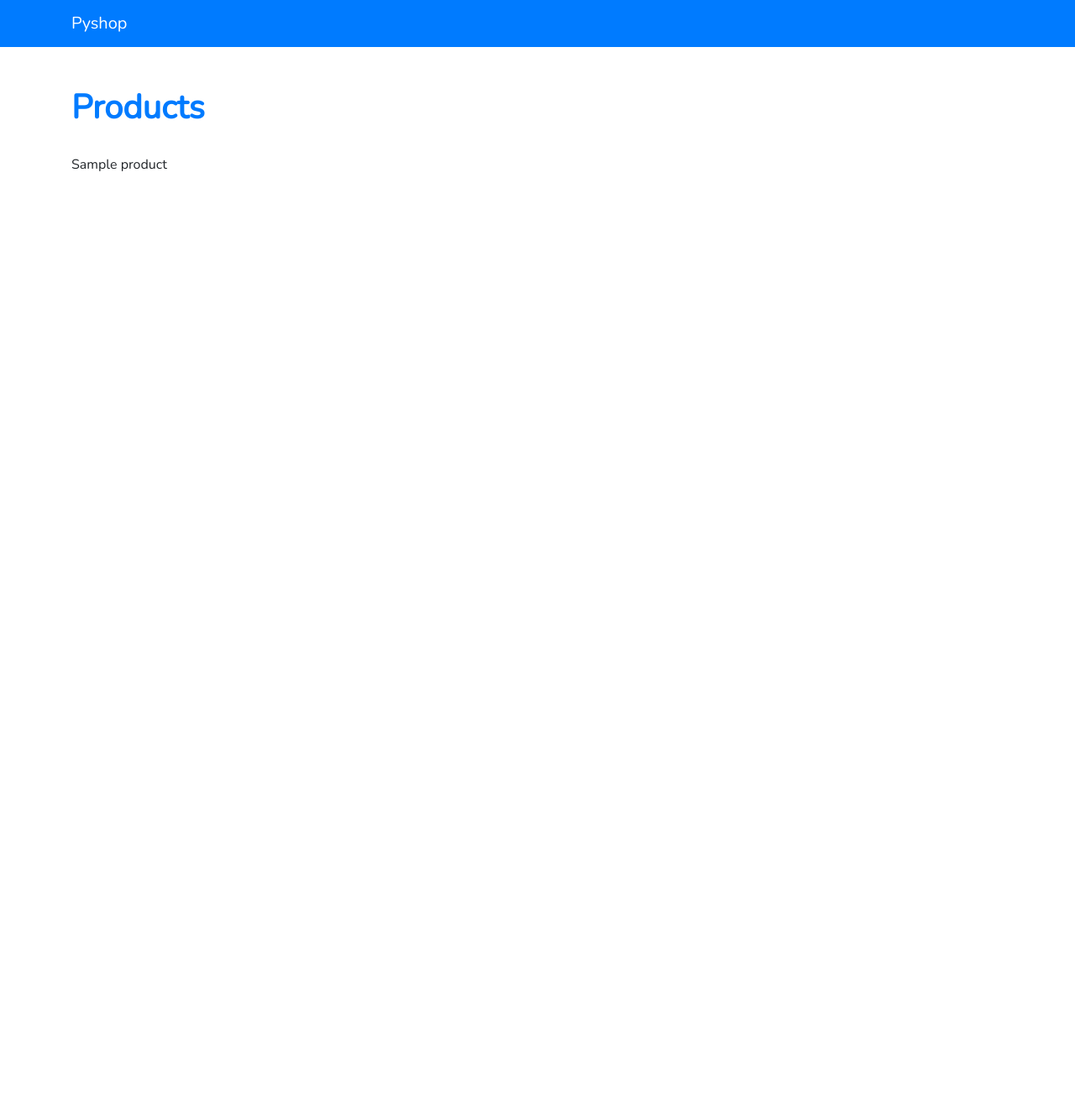
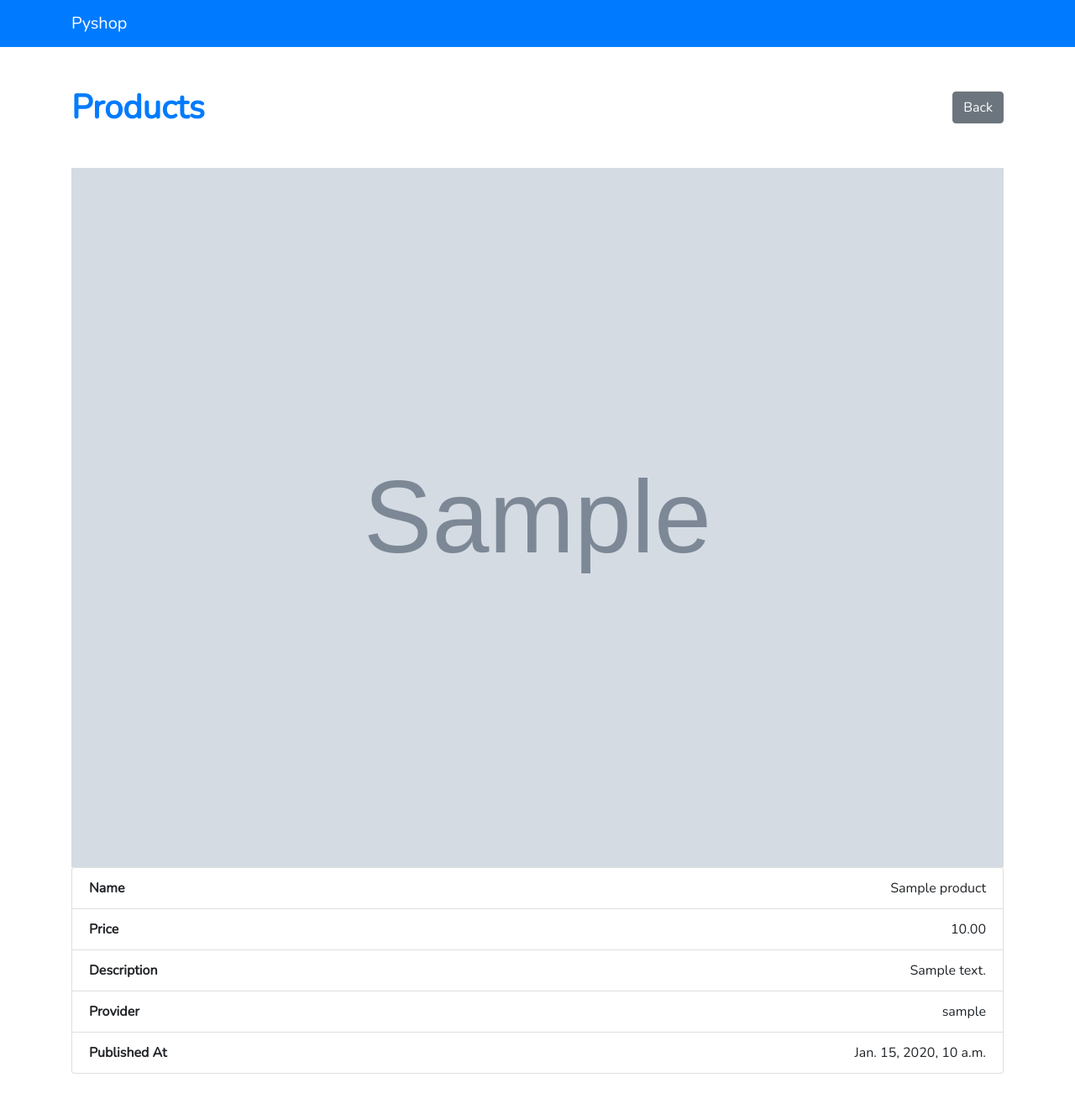
Before and after one commit to rooneyrulz/django_pyshop, a Django app: page /product/details/1/ in a window 1280 px wide. Shown: the whole page at 84% size. Before the commit the page ends 204 px from the top, so only its background shows below. Run offline with Django 3.2, Linux system fonts and the light colour scheme; tables that the repository leaves empty hold one stand-in row (values such as "Sample post"); grey boxes marked "Sample" are stand-in pictures; some libraries are stand-ins or nearby versions.

Commit message:
modified product details view and working on edit

```diff
--- /dev/null
+++ b/src/assets/css/style.css
@@ -0,0 +1,46 @@
+* {
+	box-sizing: border-box;
+}
+
+body {
+	margin: 0;
+	padding: 0;
+	line-height: 1.5;
+	font-weight: 400;
+	font-size: 1rem;
+	font-family: 'Nunito', sans-serif;
+	overflow-x: hidden;
+}
+
+/* Product List */
+
+.product-list img {
+	width: 100%;
+	height: 300px;
+}
+
+
+
+
+/* Product Details */
+
+.product-details-header {
+	display: flex;
+	flex-direction: row;
+	justify-content: space-between;
+	align-items: center;
+}
+
+.product-details img {
+	width: 100%;
+	min-height: 300px;
+	margin: auto;
+	background-size: cover;
+	background-position: center;
+	background-repeat: no-repeat;
+}
+/*
+.product-details ul :nth-child(even) {
+	background: #555;
+}
+*/
--- /dev/null
+++ b/src/product/templates/product/product_delete.html
@@ -0,0 +1,6 @@
+{% extends 'base.html' %}
+
+{% block content %}
+	<h1 style="font-weight: bold;" class="text-primary">Delete Product</h1>
+	<br>
+{% endblock %}
--- a/src/product/templates/product/product_details.html
+++ b/src/product/templates/product/product_details.html
@@ -1,7 +1,46 @@
 {% extends 'base.html' %}
 
 {% block content %}
-	<h1 style="font-weight: bold;" class="text-primary">Products</h1>
-	<br>
-	{{ product.name }}
+	<div class="product-details-header">
+		<h1 style="font-weight: bold;" class="text-primary m-0">Products</h1>
+		<div>
+			<a class="btn btn-secondary" href="/product">Back</a>
+		</div>
+	</div>
+	<br><br>
+	<div class="row">
+		<div class="col-sm-12">
+			<div class="product-details">
+				<img src="{{ product.image.url }}">
+				<ul class="list-group">
+					<li class="list-group-item">
+						<strong class="float-left">Name</strong>
+						<span class="float-right">{{ product.name }}</span>
+					</li>
+					<li class="list-group-item">
+						<strong class="float-left">Price</strong>
+						<span class="float-right">{{ product.price }}</span>
+					</li>
+					<li class="list-group-item">
+						<strong class="float-left">Description</strong>
+						<span class="float-right">{{ product.description }}</span>
+					</li>
+					<li class="list-group-item">
+						<strong class="float-left">Provider</strong>
+						<span class="float-right">{{ product.provider }}</span>
+					</li>
+					<li class="list-group-item">
+						<strong class="float-left">Published At</strong>
+						<span class="float-right">{{ product.date }}</span>
+					</li>
+				</ul>
+				{% if product.provider.id == request.user.id %}
+					<div class="btn-group">
+						<a class="btn btn-secondary" href="#!">Edit</a>
+						<a class="btn btn-danger" href="#!">Delete</a>
+					</div>
+				{% endif %}
+			</div>
+		</div>
+	</div>
 {% endblock %}
--- /dev/null
+++ b/src/product/templates/product/product_edit.html
@@ -0,0 +1,6 @@
+{% extends 'base.html' %}
+
+{% block content %}
+	<h1 style="font-weight: bold;" class="text-primary">Update Product</h1>
+	<br>
+{% endblock %}
--- a/src/product/templates/product/product_list.html
+++ b/src/product/templates/product/product_list.html
@@ -3,6 +3,7 @@
 {% block content %}
 	<h1 style="font-weight: bold;" class="text-primary">Products</h1>
 	<br>
+	<div class="product-list">
 		{% if error_msg %}
 			<p class="lead text-secondary">{{ error_msg }}</p>
 		{% else %}
@@ -25,4 +26,5 @@
 			{% endfor %}
 		</div>
 		{% endif %}
+	</div>
 {% endblock %}
--- a/src/product/urls.py
+++ b/src/product/urls.py
@@ -1,12 +1,13 @@
 from django.urls import path
 
-from .views import product_list_view, product_details_view, product_create_view, product_auth_list_view
-
+from .views import product_list_view, product_details_view, product_create_view, product_auth_list_view, product_edit_view, product_delete_view
 
 app_name = 'product'
 urlpatterns = [
 	path('', product_list_view, name='product_list_view'),
 	path('details/<int:id>/', product_details_view, name='product_details_view'),
+	path('details/<int:id>/edit/', product_edit_view, name='product_edit_view'),
+	path('details/<int:id>/delete/', product_delete_view, name='product_delete_view'),
 	path('my-product/', product_auth_list_view, name='product_auth_list_view'),
 	path('create/', product_create_view, name='product_create_view')
 ]
--- a/src/product/views.py
+++ b/src/product/views.py
@@ -1,5 +1,5 @@
 from django.contrib.admin.views.decorators import staff_member_required
-from django.shortcuts import render
+from django.shortcuts import render, get_object_or_404
 from django.http import HttpResponse
 
 from .models import Product
@@ -43,8 +43,18 @@ def product_create_view(request):
 
 
 def product_details_view(request, id):
-	product = Product.objects.get(id=id)
+	product = get_object_or_404(Product, id=id)
 	context = {
 		'product': product
 	}
 	return render(request, 'product/product_details.html', context)
+
+
+def product_edit_view(request, id):
+	context = {}
+	return render(request, 'product/product_edit.html', context)
+
+
+def product_delete_view(request, id):
+	context = {}
+	return render(request, 'product/product_delete.html', context)
--- a/src/templates/base.html
+++ b/src/templates/base.html
@@ -1,16 +1,18 @@
+{% load static %}
 <!DOCTYPE html>
 <html lang="en">
 <head>
 	<meta charset="UTF-8">
 	<link href="https://fonts.googleapis.com/css?family=Nunito&display=swap" rel="stylesheet">
 	<link rel="stylesheet" href="https://stackpath.bootstrapcdn.com/bootstrap/4.1.3/css/bootstrap.min.css" integrity="sha384-MCw98/SFnGE8fJT3GXwEOngsV7Zt27NXFoaoApmYm81iuXoPkFOJwJ8ERdknLPMO" crossorigin="anonymous">
+	<link rel="stylesheet" type="text/css" href="{% static '/css/style.css' %}">
 	{% if title %}
 		<title>Pyshop | {{ title }}</title>
 	{% else %}
 		<title>Pyshop</title>
 	{% endif %}
 </head>
-<body style="font-family: 'Nunito', sans-serif;">
+<body>
 
 	<header>
 		{% include 'navbar.html' %}
```
Also changed, not shown: static_env/media/images/burrito-chicken-close-up-461198.jpg (added). Lines whose indentation alone changed are shown as unchanged.
